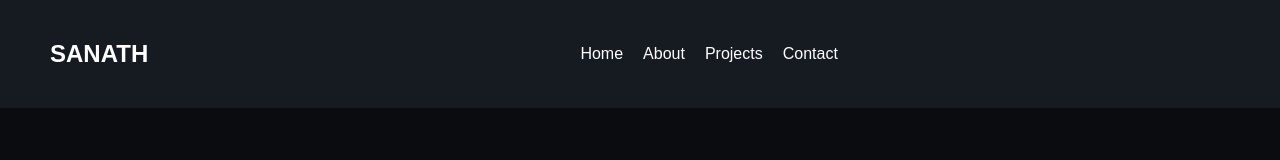
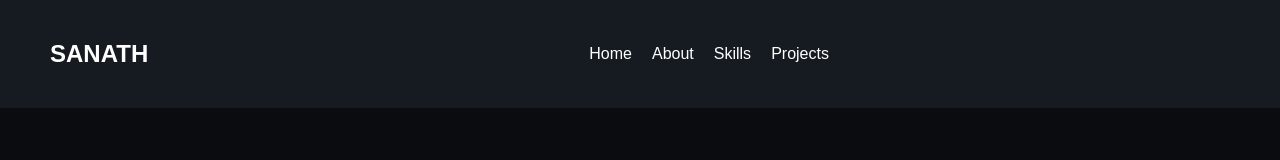
Before and after one commit to sanath2003git/portfolio-react, a React (Vite) app: page / in a window 1280 px wide. Shown: the top 160 px of the page. Built offline with nearby package versions, Linux system fonts and the light colour scheme.

Commit message:
section navigation

```diff
--- a/src/components/About.jsx
+++ b/src/components/About.jsx
@@ -1,6 +1,6 @@
 function About() {
   return (
-    <section className="reveal">
+    <section id="about" className="reveal">
       <h2>About Me</h2>
 
       <p>
--- a/src/components/Hero.jsx
+++ b/src/components/Hero.jsx
@@ -2,7 +2,7 @@ import Button from './Button';
 
 function Hero() {
   return (
-    <section className="reveal">
+    <section id="home" className="reveal">
       <h1>C S Sanath Sreekumar</h1>
 
       <p>
--- a/src/components/Navbar.jsx
+++ b/src/components/Navbar.jsx
@@ -34,11 +34,24 @@ function Navbar() {
 
       {/* Desktop Menu */}
       <ul className="desktop-menu">
-        <li>Home</li>
-        <li>About</li>
-        <li>Projects</li>
-        <li>Contact</li>
-      </ul>
+
+  <li>
+    <a href="#home">Home</a>
+  </li>
+
+  <li>
+    <a href="#about">About</a>
+  </li>
+
+  <li>
+    <a href="#skills">Skills</a>
+  </li>
+
+  <li>
+    <a href="#projects">Projects</a>
+  </li>
+
+</ul>
 
       {/* Right Side */}
       <div className="nav-right">
@@ -54,11 +67,24 @@ function Navbar() {
       {/* Mobile Menu */}
       {menuOpen && (
         <ul className="mobile-menu">
-          <li>Home</li>
-          <li>About</li>
-          <li>Projects</li>
-          <li>Contact</li>
-        </ul>
+
+  <li>
+    <a href="#home">Home</a>
+  </li>
+
+  <li>
+    <a href="#about">About</a>
+  </li>
+
+  <li>
+    <a href="#skills">Skills</a>
+  </li>
+
+  <li>
+    <a href="#projects">Projects</a>
+  </li>
+
+</ul>
       )}
 
     </nav>
--- a/src/components/Projects.jsx
+++ b/src/components/Projects.jsx
@@ -25,7 +25,7 @@ const projects = [
 
 function Projects() {
   return (
-    <section className="reveal">
+    <section id="projects" className="reveal">
       <h2>Projects</h2>
 
       <div className="projects-container">
--- a/src/components/Skills.jsx
+++ b/src/components/Skills.jsx
@@ -9,7 +9,7 @@ const skills = [
 
 function Skills() {
   return (
-    <section className="reveal">
+    <section id="skills" className="reveal">
       <h2>My Skills</h2>
 
       <div className="skills-container">
--- a/src/index.css
+++ b/src/index.css
@@ -1,3 +1,7 @@
+html {
+  scroll-behavior: smooth;
+}
+
 body {
   margin: 0;
   background-color: #0b0c10;
@@ -306,3 +310,17 @@ button:hover {
 
   transform: translateY(0);
 }
+
+.desktop-menu a,
+.mobile-menu a {
+  text-decoration: none;
+
+  color: white;
+
+  transition: 0.3s;
+}
+
+.desktop-menu a:hover,
+.mobile-menu a:hover {
+  color: #0d6efd;
+}
```
